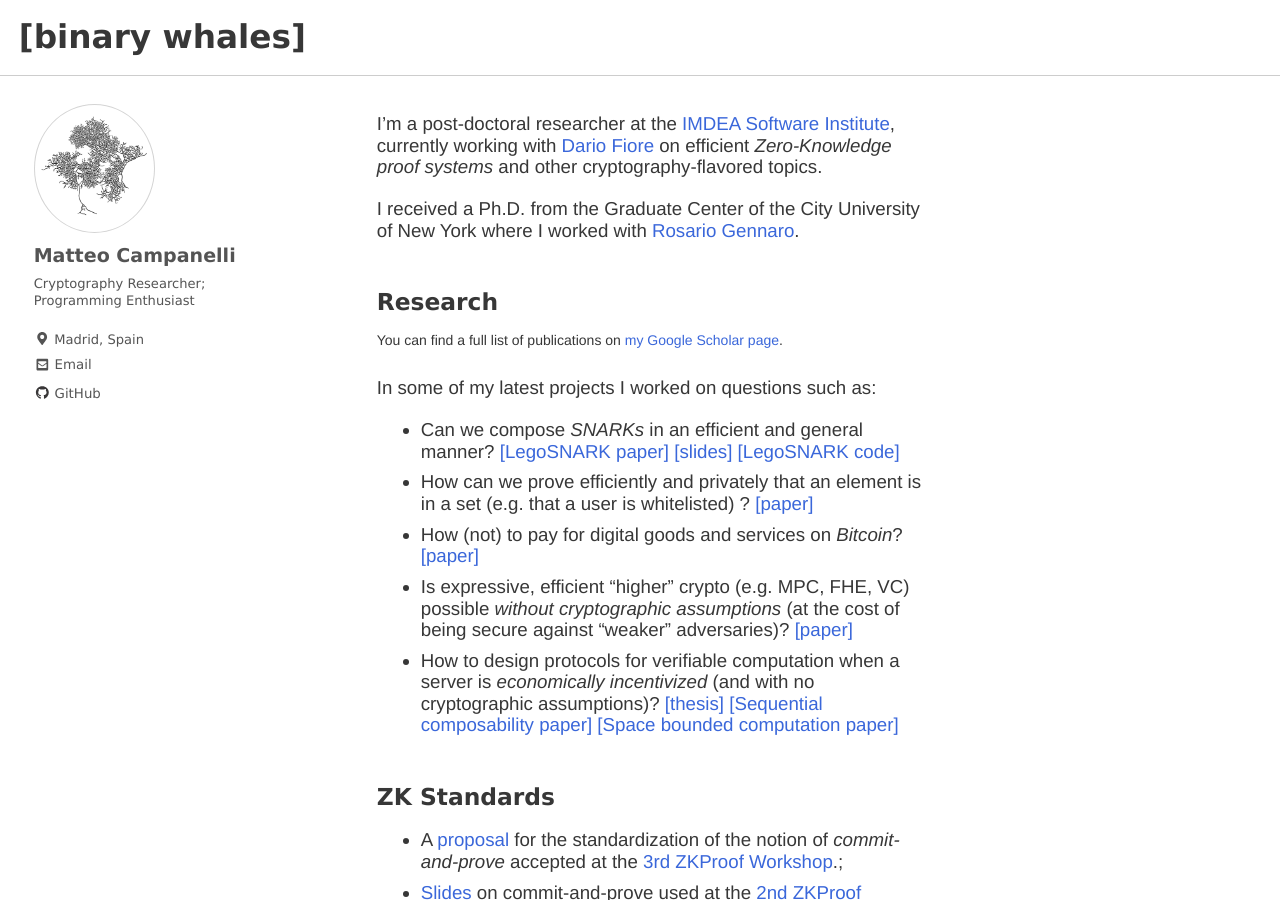
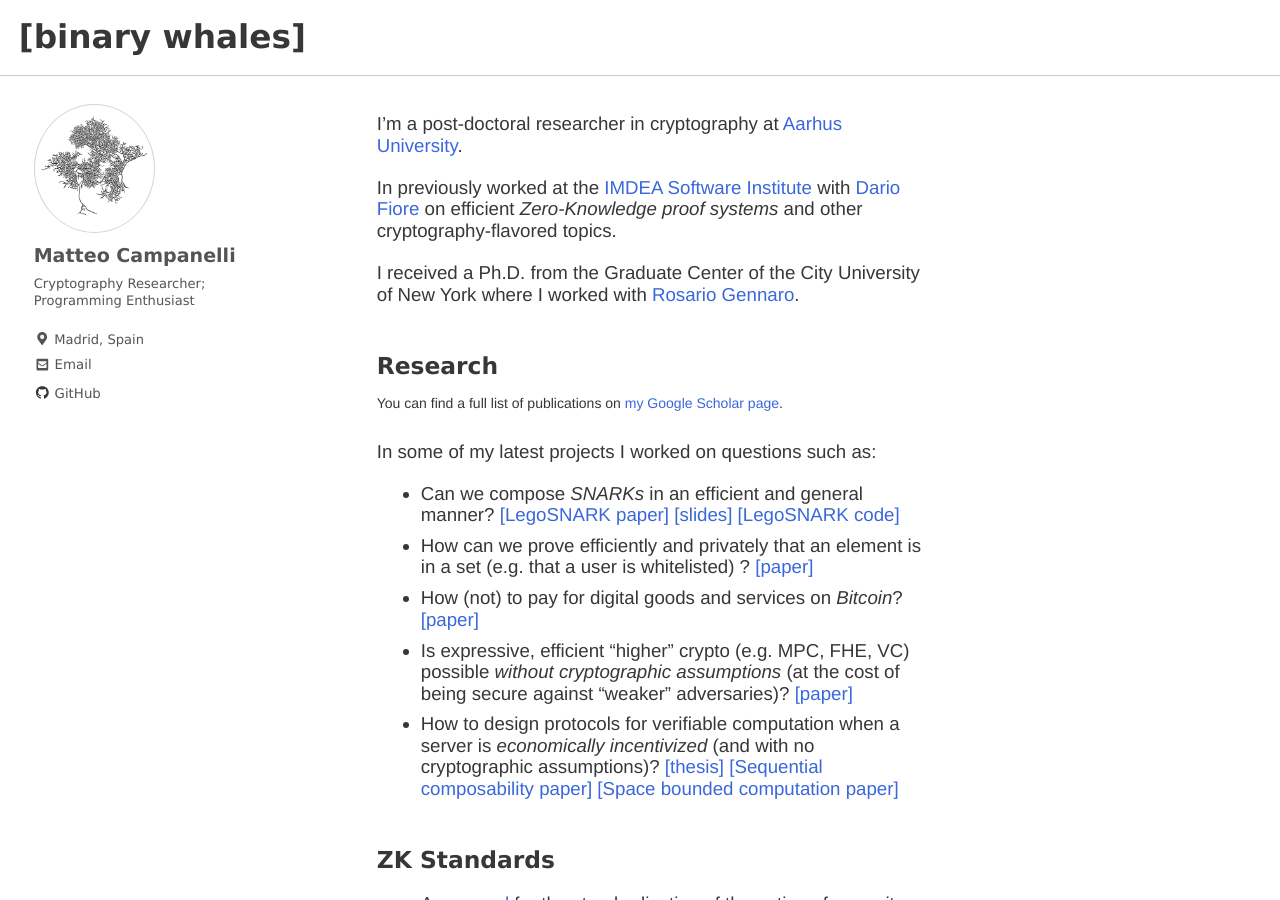
Before and after one commit to matteocam/matteocam.github.io, a Jekyll site: the page built from index.md, in a window 1280 px wide and 900 px high. Built offline with Jekyll 4.4.1, drawn with Linux system fonts in a browser that asks for light colours; nearby versions of some CDN libraries; some web fonts are replaced; a script that is not in the unit is left out.

Commit message:
Update affiliation

```diff
--- a/index.md
+++ b/index.md
@@ -6,7 +6,10 @@ author_profile: true
 ---
 
 
-I'm a post-doctoral researcher at the [IMDEA Software Institute](https://software.imdea.org/index.html), currently working with
+I'm a post-doctoral researcher in cryptography at [Aarhus University](https://www.au.dk/).
+
+In previously worked at the
+[IMDEA Software Institute](https://software.imdea.org/index.html) with
 [Dario Fiore](http://www.dariofiore.it/) on  efficient _Zero-Knowledge proof systems_ and  other cryptography-flavored topics.
 
 I received a Ph.D. from the Graduate Center of the City University of New York where I worked with [Rosario Gennaro](http://www-cs.ccny.cuny.edu/~rosario/).
```
